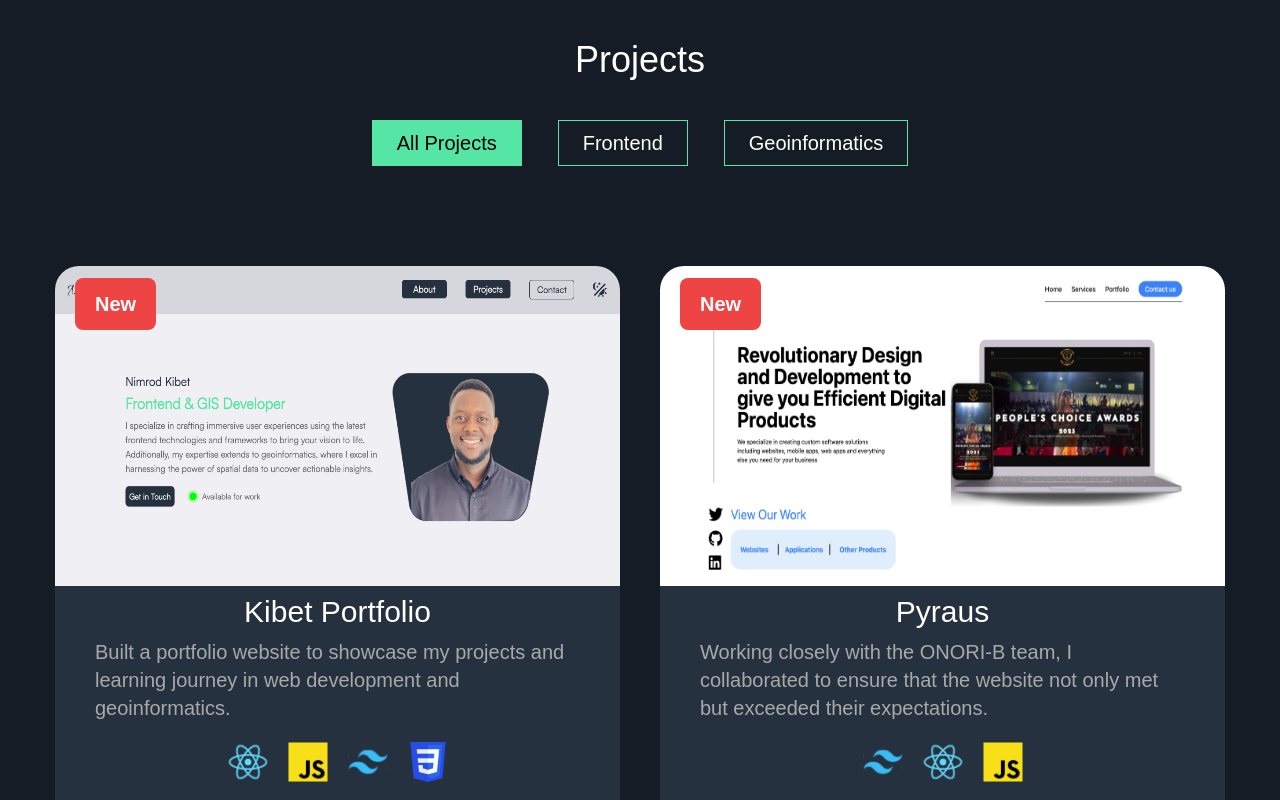
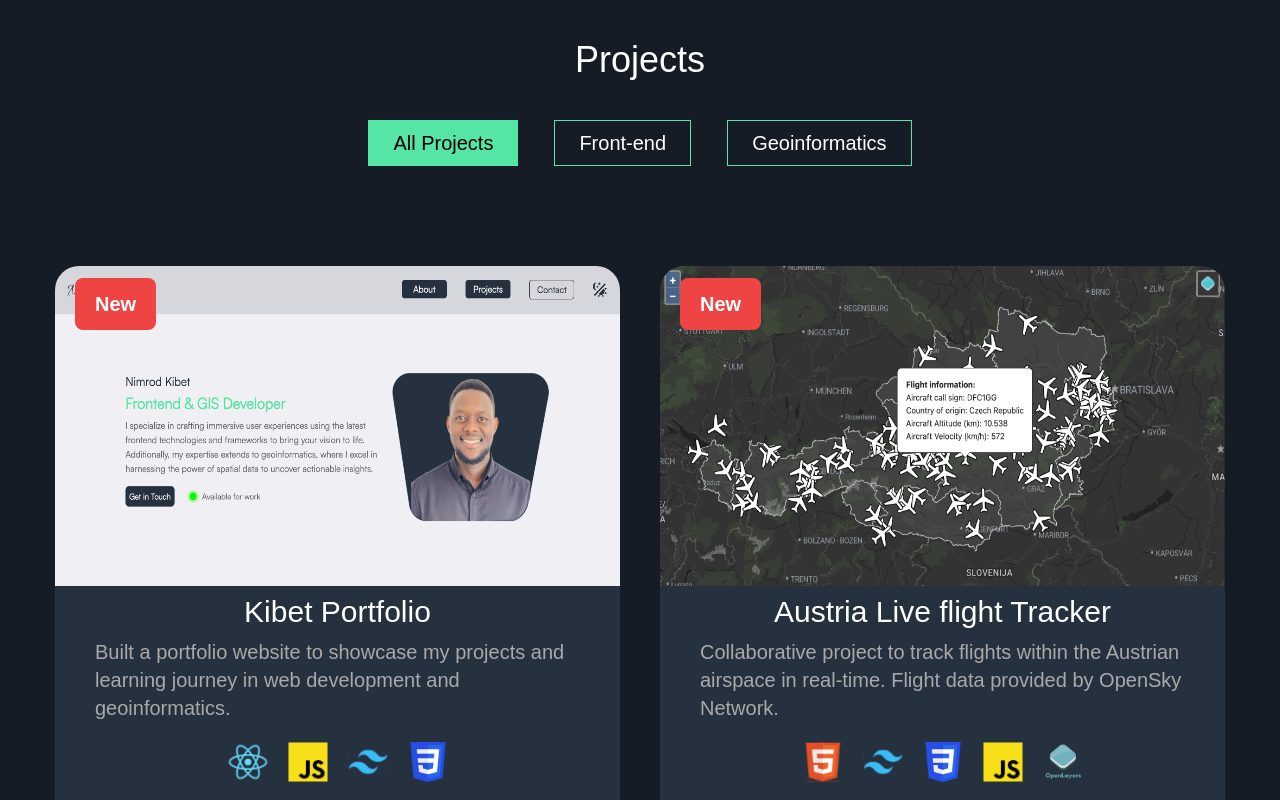
Before and after one commit to Nimrod2022/portfolio-mandela, a React (Vite) app: page / in a window 1280 px wide. Shown: the part 1860-2660 px from the top of the page. Built offline with nearby package versions, Linux system fonts and the light colour scheme; a web font is replaced by a local one.

Commit message:
flight tracker updload

```diff
--- a/src/components/Projects/Projects.jsx
+++ b/src/components/Projects/Projects.jsx
@@ -65,7 +65,7 @@ const Projects = ({ darkMode }) => {
             }`}
             onClick={() => filterProjects("frontend")}
           >
-            Frontend
+            Front-end
           </button>
           <button
             className={`project-border     px-6 py-2 dark:border-[#55e5a4] border-[#26313F] ${
@@ -98,11 +98,11 @@ const Projects = ({ darkMode }) => {
           ))}
         </div>
 
-        <div className=" justify-center md:pt-0 pt-8 pb-3 md:pb-0 items-center flex flex-col">
+        {/* <div className=" justify-center md:pt-0 pt-8 pb-3 md:pb-0 items-center flex flex-col">
           <button className="mr-4 project-border  md:text-xl px-3 md:px-6 py-2 dark:border-[#55e5a4] border-[#26313F]  hover:border-none hover:bg-[#00142D] dark:hover:bg-[#00A359]  dark:bg-[#55e5a4] bg-[#151C25] dark:text-[#000000] text-[#FFFFFF]">
             View all Projects
           </button>
-        </div>
+        </div> */}
       </div>
       <VideoModal isOpen={modalOpen} videourl={selectedVideoUrl} close={closeModal} />
     </section>
--- a/src/components/Projects/data.json
+++ b/src/components/Projects/data.json
@@ -11,21 +11,21 @@
     "isNew": true
   },
   {
-    "title": "Pyraus",
-    "category": "frontend",
-    "image": "/assets/pyraus.png",
-    "description": "Working closely with the ONORI-B team, I collaborated to ensure that the website not only met but exceeded their expectations.",
-    "technologies": ["/assets/tailwind.svg","/assets/react.svg", "/assets/js.svg"],
-    "siteurl": "https://bbc.com",
-    "videourl": "yJko1GhPNgs",
+    "title": "Austria Live flight Tracker",
+    "category": "geoinformatics",
+    "image": "/assets/flight-tracker.png",
+    "description": "Collaborative project to track flights within the Austrian airspace in real-time. Flight data provided by OpenSky Network.",
+    "technologies": ["/assets/html.svg", "/assets/tailwind.svg", "/assets/css.svg", "/assets/js.svg", "/assets/open-layers.png"],
+    "siteurl": "https://github.com/AdianDawuda/FlightMap",
+    "videourl": "pPmXrpDscB4",
     "isNew": true
 
   },
   {
     "title": "Pyraus",
-    "category": "geoinformatics",
+    "category": "frontend",
     "image": "/assets/pyraus.png",
-    "description": "Working closely with the ONORI-B team, I collaborated to ensure that the website not only met but exceeded their expectations.",
+    "description": "Working closely with the Pyraus Group team, I collaborated to ensure that the website not only met but exceeded their expectations.",
     "technologies": ["/assets/tailwind.svg","/assets/react.svg", "/assets/js.svg"],
     "siteurl": "https://www.namecheap.com/shoppingcart/",
     "videourl": "bxuYDT-BWaI",
```
Also changed, not shown: public/assets/flight-tracker.png (added), public/assets/open-layers.png (added).
